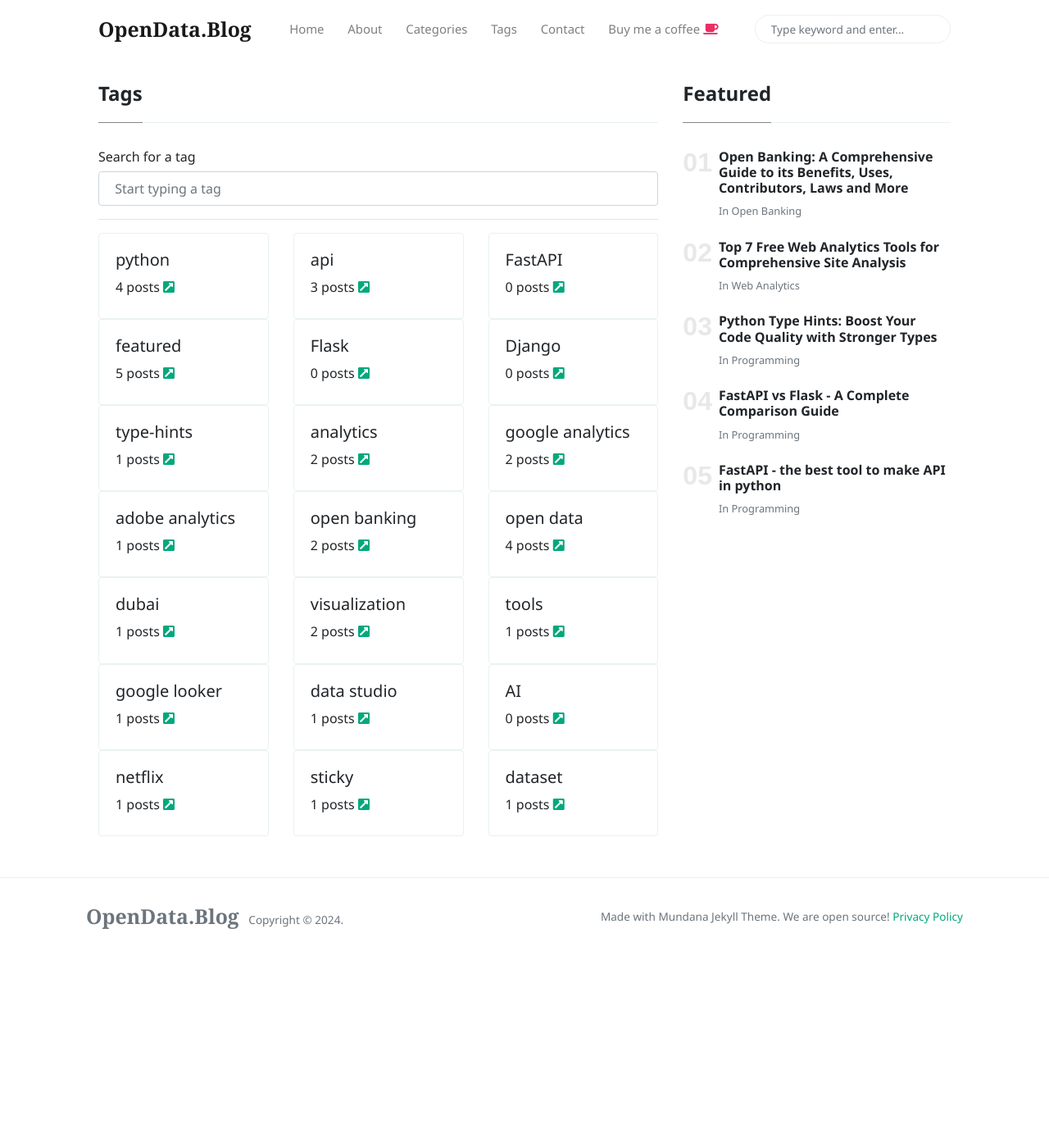
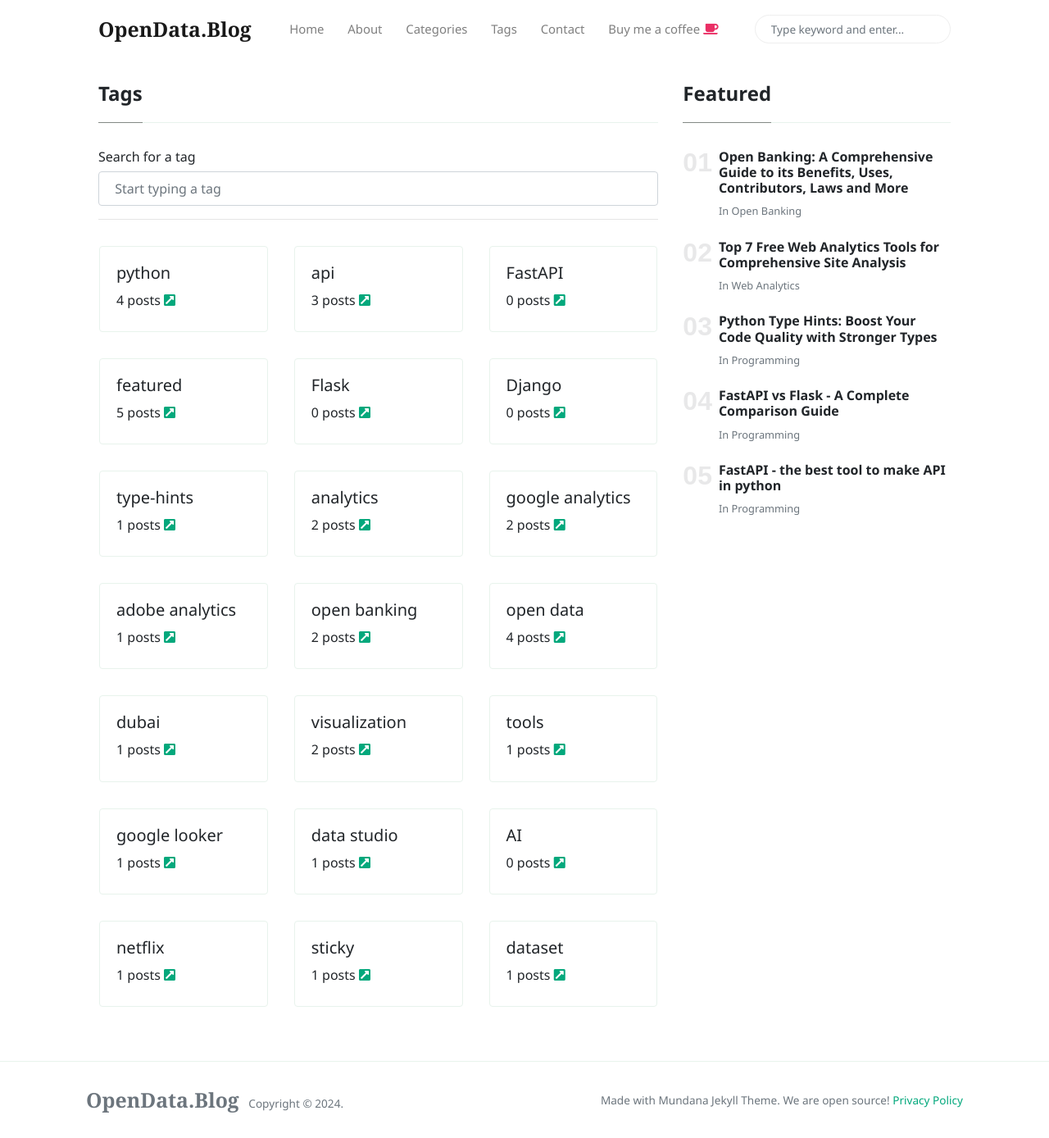
Before and after one commit to victorjohnsonk/victorjohnsonblog.github.io, a Jekyll site: the page built from _pages/tags.html, in a window 1280 px wide and 1388 px high. Shown: the whole window at 82% size. Built offline with Jekyll 4.4.1, drawn with Linux system fonts in a browser that asks for light colours; nearby versions of some CDN libraries.

Commit message:
Update tags.html

```diff
--- a/_pages/tags.html
+++ b/_pages/tags.html
@@ -14,7 +14,7 @@ permalink: "/tags"
     <div class="row">
         {% for tag in site.tags %}
         {% assign tag_name = tag[0] | downcase %}
-        <div class="col-sm-4 item" id="{{ tag[0] | downcase }}">
+        <div class="col-sm-4 p-3 item" id="{{ tag[0] | downcase }}">
             <div class="card">
                 <div class="card-body">
                     <h5 class="card-title">{{ tag[0] }}</h5>
```
